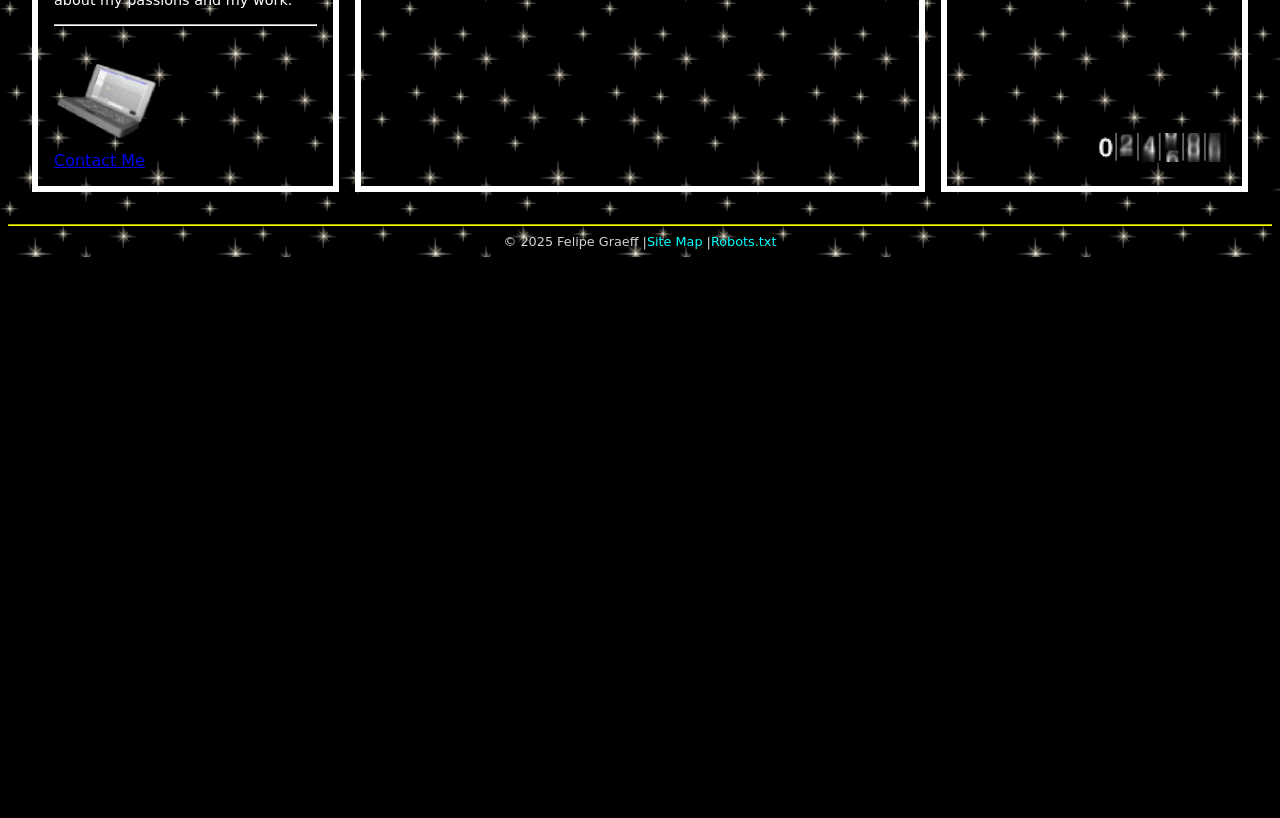
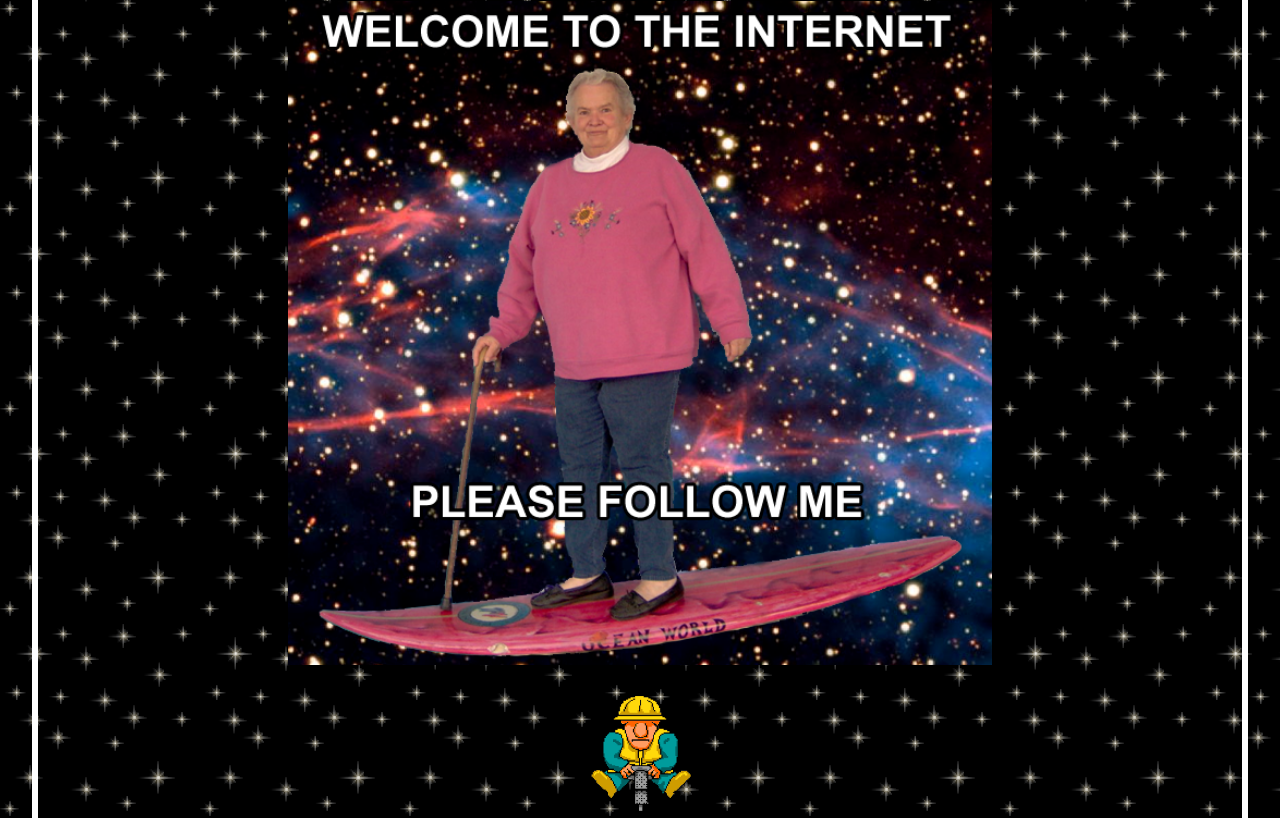
Before and after one commit to Fxlipe115/Fxlipe115.github.io, a React (Vite) app: page / in a window 1280 px wide. Shown: the part 1580-2398 px from the top of the page. Before the commit the page ends 1837 px from the top, so only its background shows below. Built offline with nearby package versions, Linux system fonts and the light colour scheme.

Commit message:
changed main content nesting

```diff
--- a/src/main.jsx
+++ b/src/main.jsx
@@ -13,11 +13,11 @@ createRoot(document.getElementById("root")).render(
   <StrictMode>
     <div className="app">
       <Header />
+      <BioPanel />
       <main className="main">
-        <BioPanel />
         <PortalsPanel />
-        <FunCorner />
       </main>
+      <FunCorner />
       <Footer />
     </div>
     {/* <App /> */}
```
